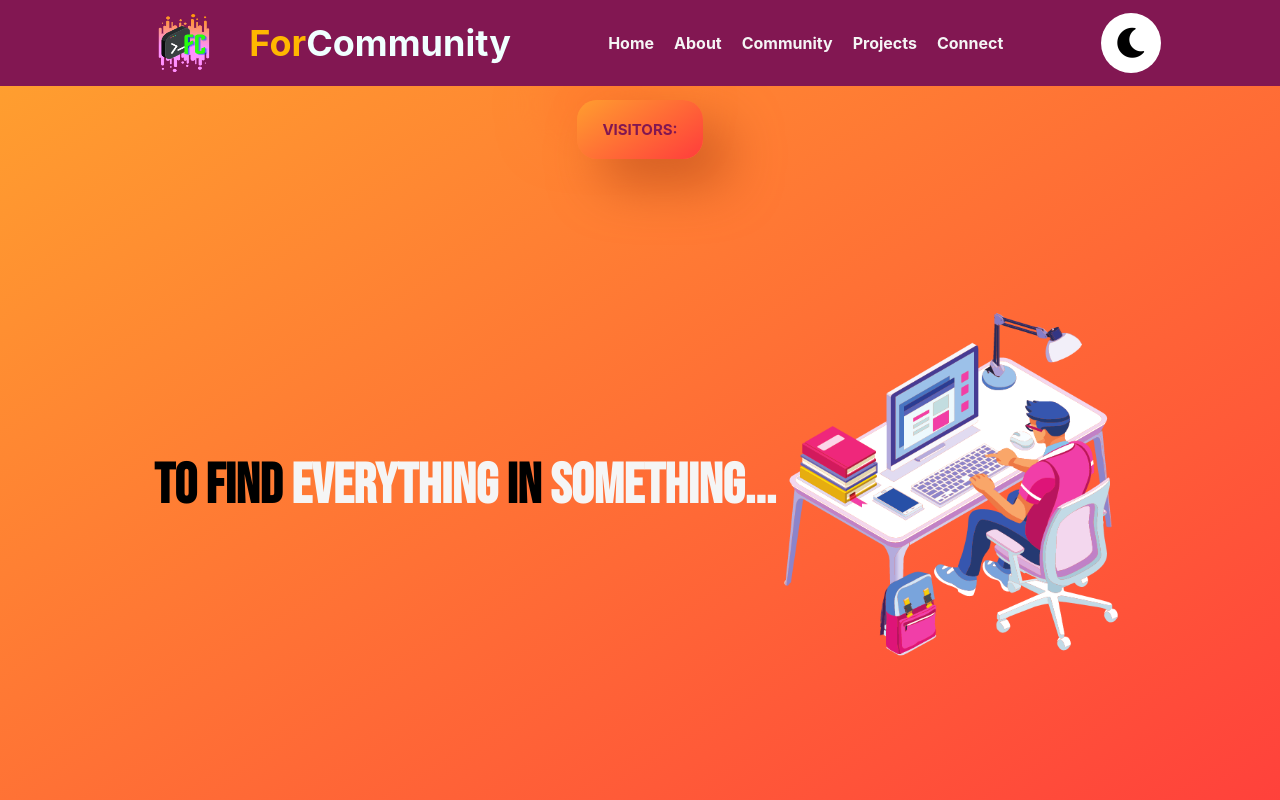
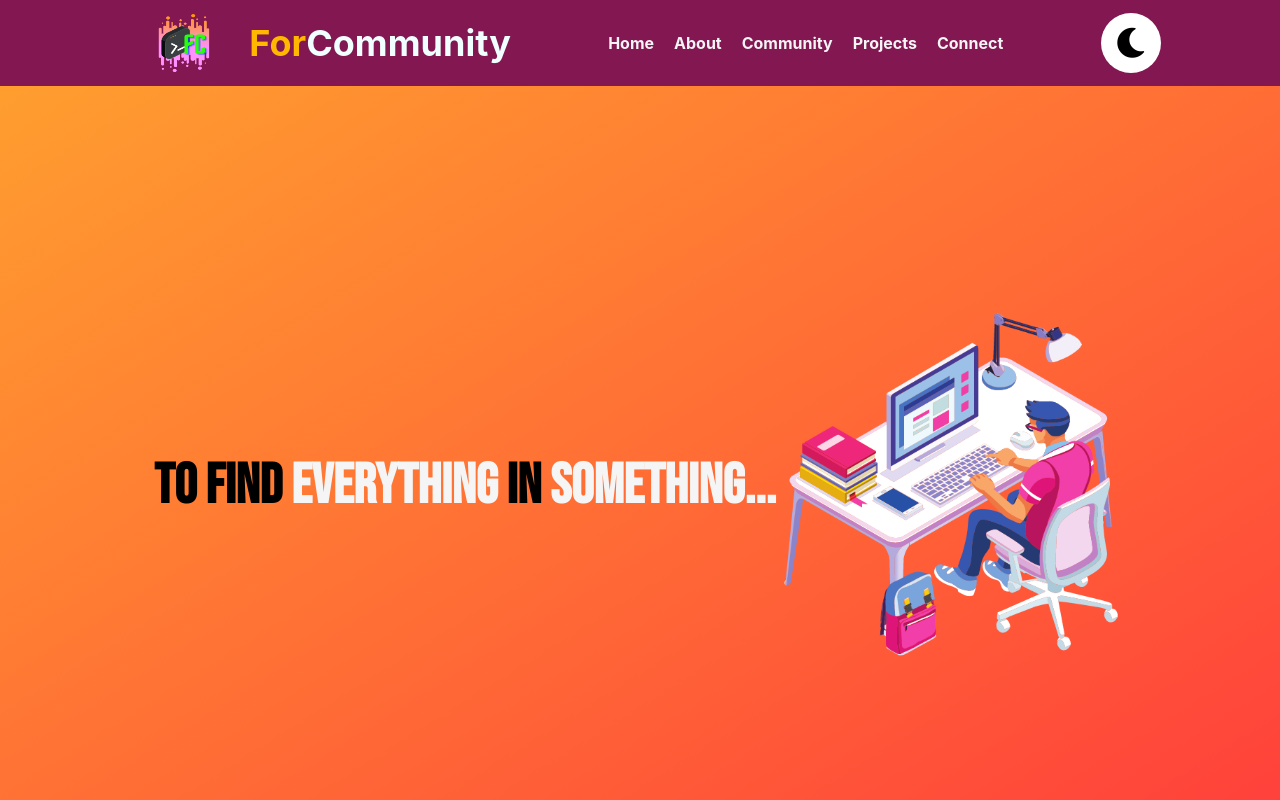
Before and after one commit to For-Community/forCommunity-official-website, a React (Create React App) app: page / in a window 1280 px wide. Shown: the top 800 px of the page. Built offline with nearby package versions, Linux system fonts and the light colour scheme; no server answers; the database is empty.

Commit message:
Removed the visitors count

```diff
--- a/src/components/Home.js
+++ b/src/components/Home.js
@@ -1,25 +1,9 @@
-import { React, useState, useEffect } from "react";
+import { React } from "react";
 import HeroImg from "../assets/home.png";
 
 const HeroSection = () => {
-  const [count, setCount] = useState();
-
-  useEffect(() => {
-    async function fetchCount() {
-      let response = await fetch(
-        "https://api.countapi.xyz/update/fcommunity.com/fcommunity?amount=1"
-      );
-      response = await response.json();
-      setCount(response.value);
-    }
-    fetchCount();
-  }, []);
-
   return (
     <div className="hero" id="home">
-      <div class="counter">
-        <h4>Visitors: {count}</h4>
-      </div>
       <div class="hero-flex hero-text">
         <h4>
           To find <span>everything</span> in <span>something...</span>
```
Also changed, not shown: src/components/Header.js (+4 -14 lines), 1 other file (tests, documents, lock files or other folders).
